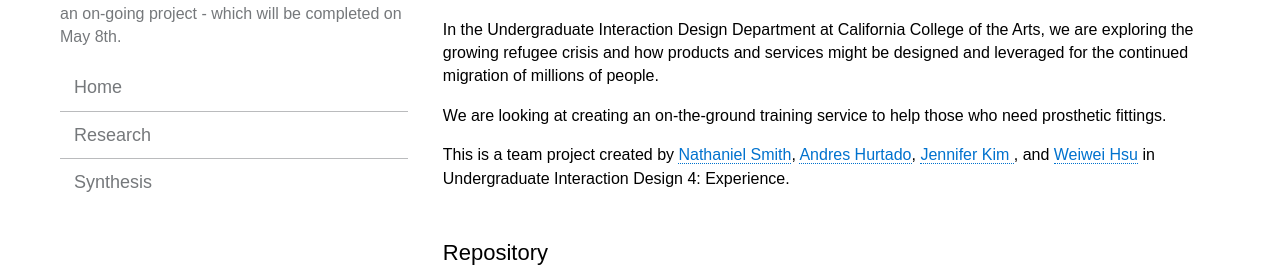
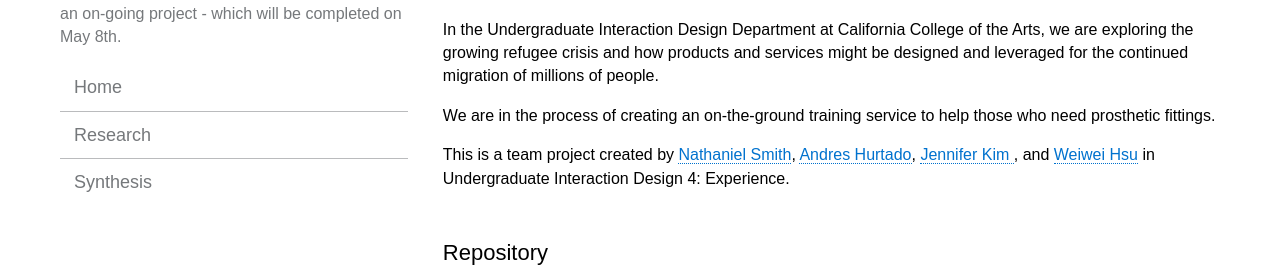
Before and after one commit to weiweihsu/experienceClass, a Jekyll site: the page built from index.html, in a window 1280 px wide. Shown: the part 195-470 px from the top of the page. Built offline with Jekyll 4.4.1, drawn with Linux system fonts in a browser that asks for light colours.

Commit message:
updated readme and index page

```diff
--- a/_includes/index.html
+++ b/_includes/index.html
@@ -2,6 +2,6 @@ An estimate of 1 million Syrians are physically injured, and roughly 80,000 need
 
 In the Undergraduate Interaction Design Department at California College of the Arts, we are exploring the growing refugee crisis and how products and services might be designed and leveraged for the continued migration of millions of people.
 
-We are looking at creating an on-the-ground training service to help those who need prosthetic fittings.
+We are in the process of creating an on-the-ground training service to help those who need prosthetic fittings.
 
 This is a team project created by <a href="http://nathanielsmith.io">Nathaniel Smith</a>, <a href="https://www.andreshurtadodesign.com/">Andres Hurtado</a>, <a href="http://kim-jennifer.squarespace.com/about/">Jennifer Kim </a>, and <a href="http://www.weiweihsu.com/#/">Weiwei Hsu</a> in Undergraduate Interaction Design 4: Experience.
```
Also changed, not shown: README.md.
